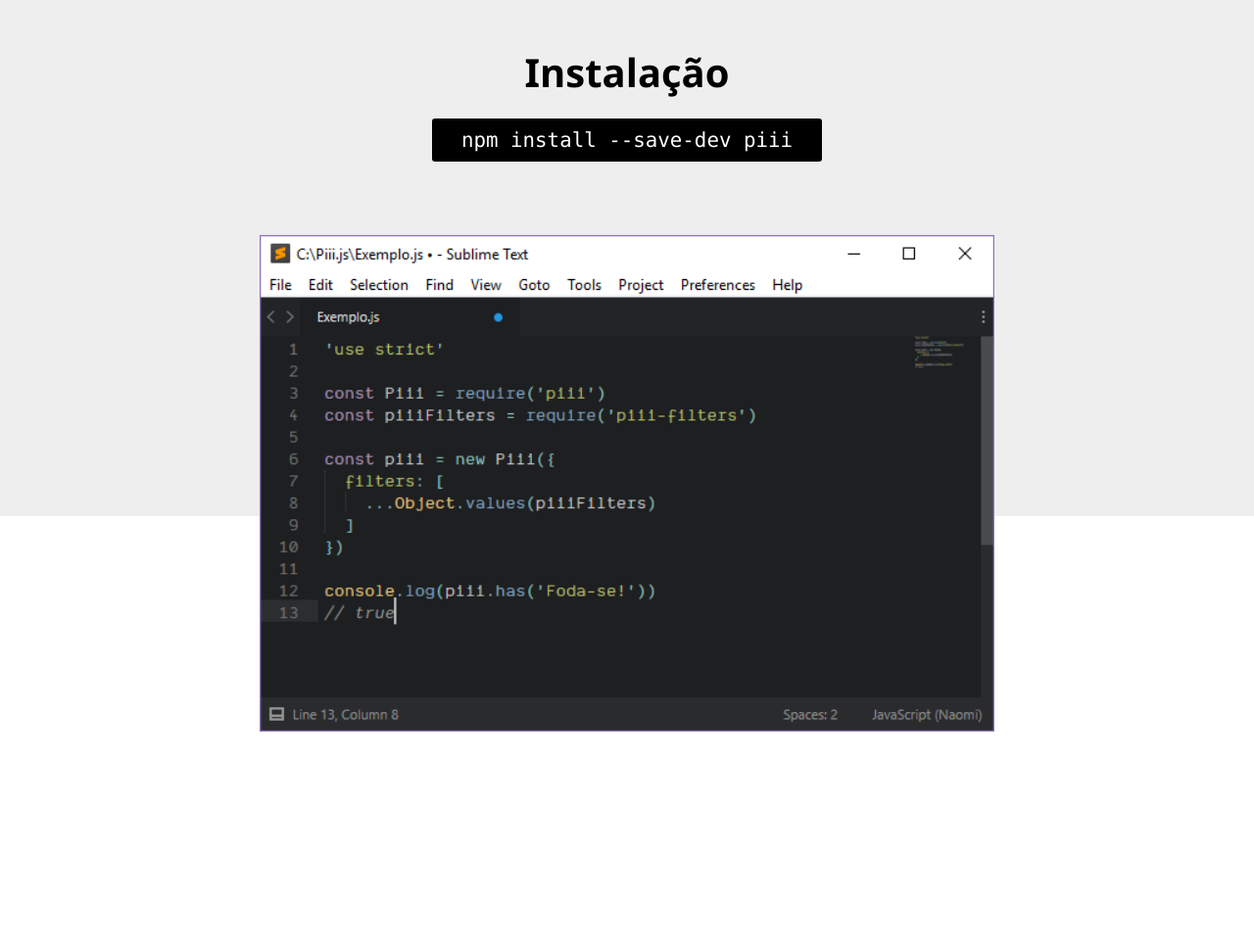
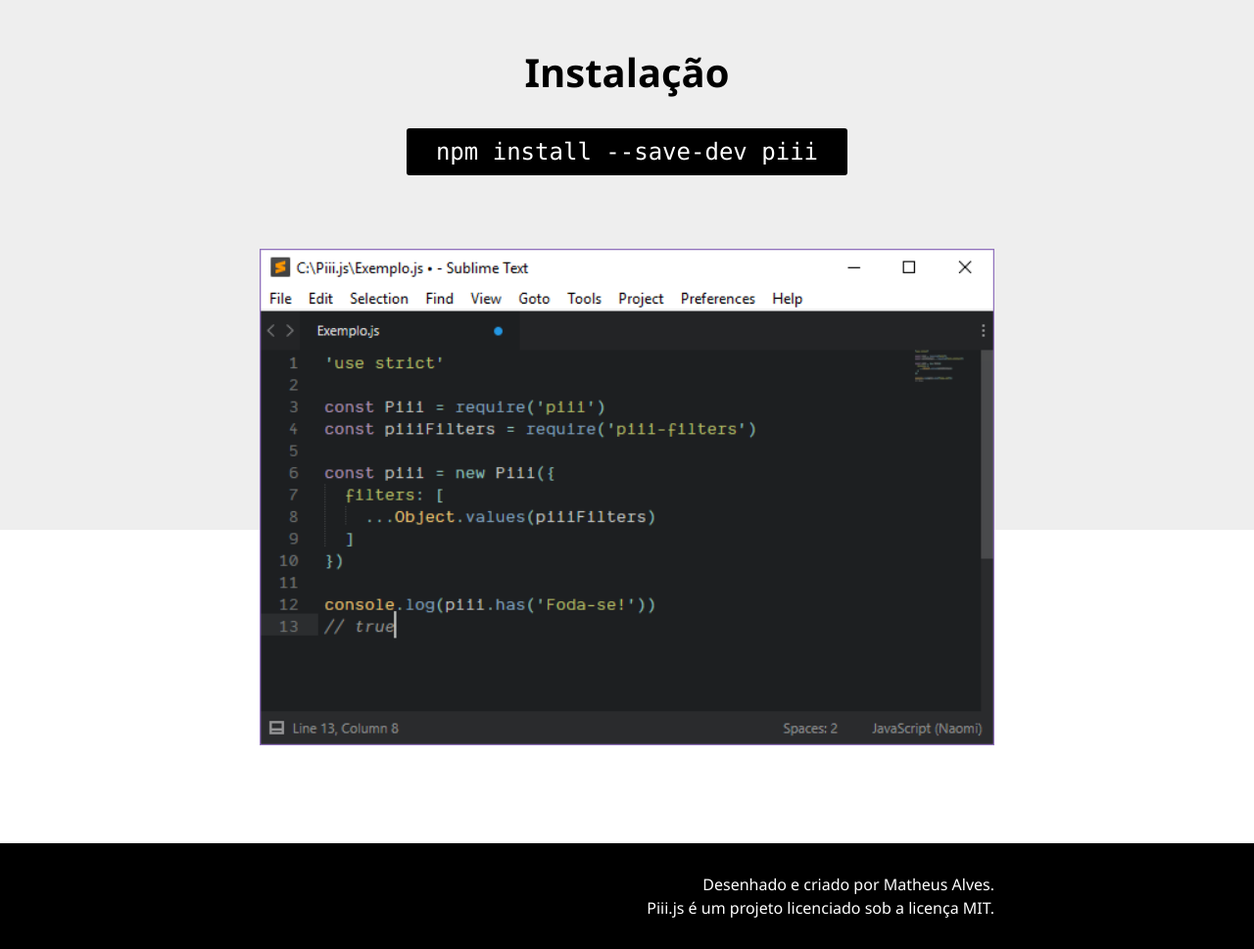
Before and after one commit to prtjs/piii.js.org, a Gatsby site: page / in a window 1280 px wide. Shown: the part 1200-2169 px from the top of the page at 98% size. Before the commit the page ends 2027 px from the top, so only its background shows below. Built offline with nearby package versions, Linux system fonts and the light colour scheme; Gatsby itself is replaced by a stand-in of ours.

Commit message:
Improve a lot of things

```diff
--- /dev/null
+++ b/src/components/Footer.js
@@ -0,0 +1,32 @@
+import React from 'react'
+import styled from 'styled-components'
+
+const StyledFooter = styled.footer`
+  padding: 30px 0;
+  text-align: right;
+  background-color: black;
+  color: white;
+
+  p {
+    margin: 0;
+    line-height: 150%;
+  }
+`
+
+const StyledContainer = styled.div`
+  margin: 0 auto;
+  width: 750px;
+`
+
+const Footer = () => (
+  <StyledFooter>
+    <StyledContainer>
+      <p>
+        Desenhado e criado por Matheus Alves.<br />
+       Piii.js é um projeto licenciado sob a licença MIT.
+     </p>
+   </StyledContainer>
+  </StyledFooter>
+)
+
+export default Footer
--- a/src/components/Installation.js
+++ b/src/components/Installation.js
@@ -26,7 +26,7 @@
 )
 
 const StyledSection = styled.section`
-  margin-bottom: 300px;
+  margin-bottom: 320px;
   padding: 80px 0;
   text-align: center;
   background-color: #eee;
@@ -38,7 +38,7 @@
 `
 
 const StyledTitle = styled.h1`
-  margin: 0 0 20px 0;
+  margin: 0 0 30px 0;
   font-size: 2.5em;
 `
 
@@ -49,7 +49,7 @@
   padding: 10px 30px;
   border-radius: 3px;
   font-family: 'Dank Mono', 'Fira Code', Consolas, monospace;
-  font-size: 1.3em;
+  font-size: 1.5em;
   background-color: black;
   color: white;
 `
--- a/src/pages/index.js
+++ b/src/pages/index.js
@@ -4,6 +4,7 @@
 import Navbar from '../components/Navbar'
 import Features from '../components/Features'
 import Installation from '../components/Installation'
+import Footer from '../components/Footer'
 
 const GlobalStyle = createGlobalStyle`
   body {
@@ -19,5 +20,6 @@
     <Navbar />
     <Features />
     <Installation />
+    <Footer />
   </Fragment>
 )
```
